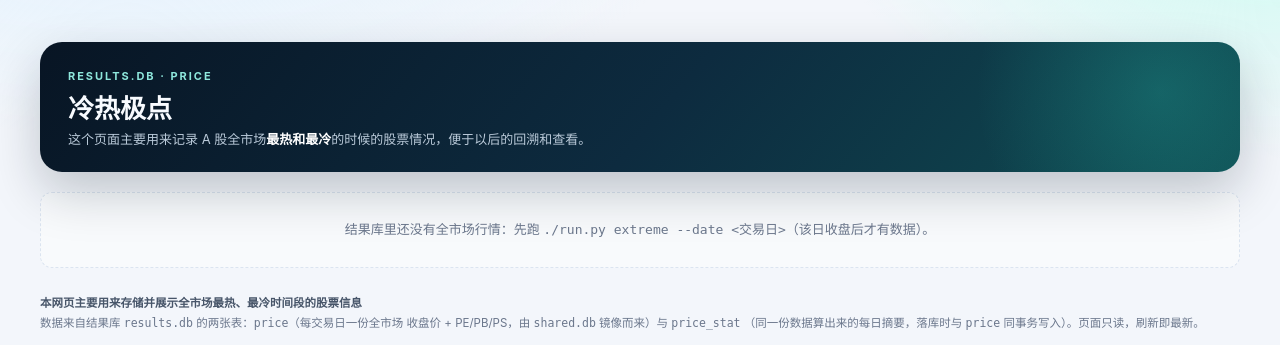
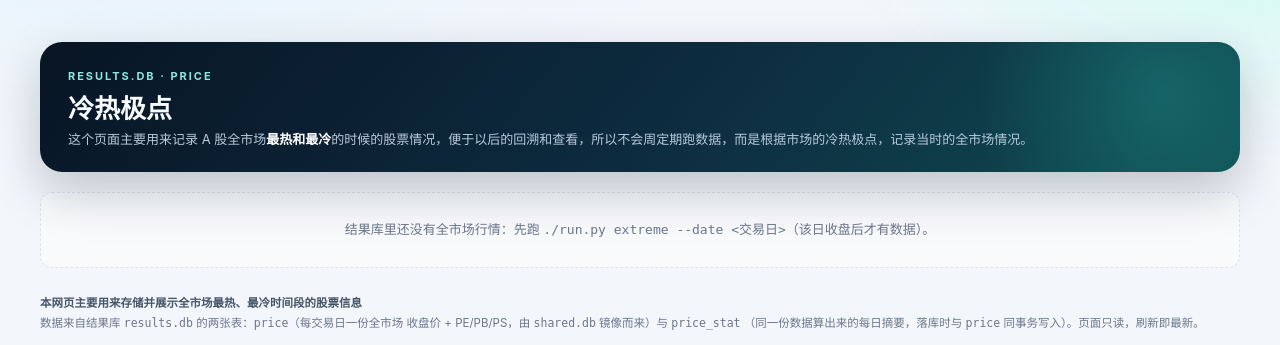
Before and after one commit to baseofkevin/stock-value-invest-tool, a Flask app: page /extreme in a window 1280 px wide. Shown: the part 92-437 px from the top of the page. Run offline with Flask 3, Linux system fonts and the light colour scheme; parts of the project's set-up code (start-up, migrations or seed data) failed here and were passed over; some libraries are stand-ins or nearby versions.

Commit message:
冷热极点页面补充按市场冷热极点记录的口径说明

```diff
--- a/web/templates/extreme.html
+++ b/web/templates/extreme.html
@@ -14,7 +14,7 @@
 <section class="hero">
   <div class="eyebrow">results.db · price</div>
   <h1>冷热极点</h1>
-  <p>这个页面主要用来记录 A 股全市场<b style="color:#fff">最热和最冷</b>的时候的股票情况，便于以后的回溯和查看。</p>
+  <p>这个页面主要用来记录 A 股全市场<b style="color:#fff">最热和最冷</b>的时候的股票情况，便于以后的回溯和查看，所以不会周定期跑数据，而是根据市场的冷热极点，记录当时的全市场情况。</p>
 </section>
 
 {% if shape == 'empty' %}
```
